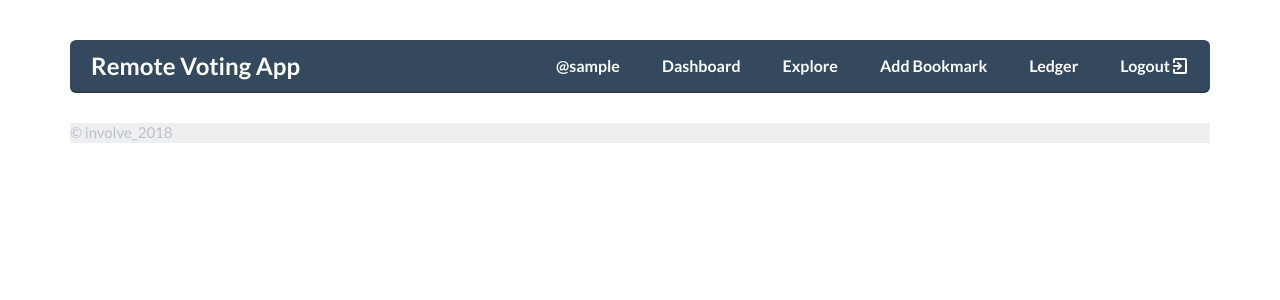
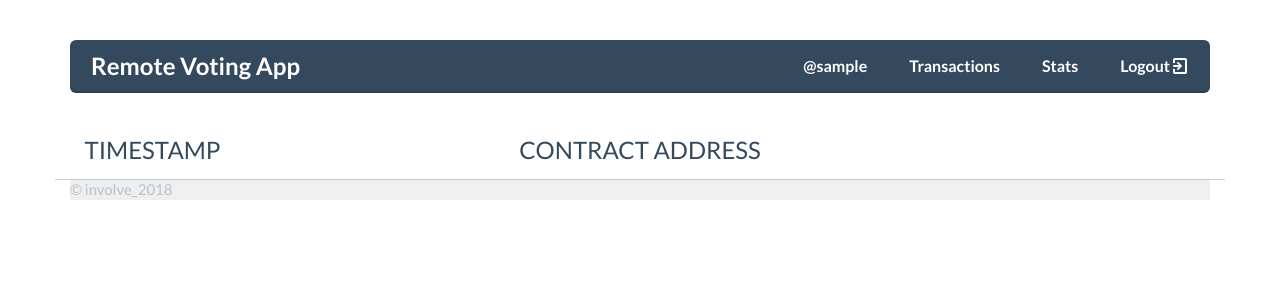
Before and after one commit to kaushiksk/involve, a Flask app: template templates/ledger.html in a window 1280 px wide. Shown: the top 300 px of the page. Run offline with Flask 2, Linux system fonts and the light colour scheme; the template is opened without the code that fills it, so the values that code supplies are empty; the visitor is signed in with stand-in values (Sample User, id 1); parts of the project's set-up code (start-up, migrations or seed data) failed here and were passed over; some libraries are stand-ins or nearby versions.

Commit message:
Transaction retrieval from smart contract done

```diff
--- a/app.py
+++ b/app.py
@@ -18,7 +18,7 @@ app = Flask(__name__)
 # Enter this information
 HOST = "localhost"
 USERNAME ="root" # change to your username and password
-PASSWORD = "appu"
+PASSWORD = "appu" #Kernelpanic
 
 app.config['MYSQL_HOST'] = HOST
 app.config['MYSQL_USER'] = USERNAME
@@ -113,7 +113,7 @@ def register():
 @app.route('/login', methods=['GET', 'POST'])
 def login():
     if 'logged_in' in session:
-        return redirect(url_for('dashboard'))
+        return redirect(url_for('transactions'))
 
     if request.method == 'POST':
         # Get form feilds
@@ -123,9 +123,10 @@ def login():
 
         session['logged_in'] = True
         session['username'] = username
+        session['admin'] = True
 
         flash('You are now logged in', 'success')
-        return redirect(url_for('dashboard'))
+        return redirect(url_for('transactions'))
 
 
     return render_template('login.html')
@@ -160,7 +161,72 @@ def dashboard():
         flash('You need to be logged in to access!', 'danger')
         return redirect(url_for('login'))
 
+@app.route('/vote', methods=['GET','POST'])
+def vote():
+    print(request.json["candidate"])
+    [candidate, c_id] = request.json["candidate"].split("-")
+    constituency = request.json["constituency"]
+    print(candidate, constituency)
 
+    transaction_hash = contract_factory.constructor(
+                            constituency.encode(), candidate.encode()).transact(transaction=transaction_details)
+
+    transaction_receipt = eth_provider.getTransactionReceipt(transaction_hash)
+    contract_address = transaction_receipt['contractAddress']
+
+    #TODO Add transaction address with timestamp into DB with candidate foreign key
+
+    cur = mysql.connection.cursor()
+    cur.execute("""INSERT
+                    INTO
+                    transactions
+                    (c_id, t_id, stamp)
+                    VALUES({0}, \'{1}\', NOW());""".format(c_id, contract_address))
+
+    cur.close();
+
+    mysql.connection.commit()
+
+    return jsonify({"address": contract_address})
+
+@app.route('/transactions', methods=['GET','POST'])
+def transactions():
+    if  request.method == 'POST':
+        # Asking for sepcific candidates transactions
+        candidate = request.json("candidate")
+
+        #TODO Query db for candidates transactions
+        transactions = False
+
+    else:
+        # GET REQUEST
+        cur = mysql.connection.cursor()
+        cur.execute("""SELECT
+                        DATE_FORMAT(stamp, '%d/%m/%Y %H:%i:%S') AS timestamp,
+                        t_id
+                        FROM transactions
+                        ORDER BY stamp DESC;""")
+
+        transactions = list(cur.fetchall())
+        cur.close()
+
+    return render_template('ledger.html', transactions=transactions)
+
+@app.route('/ledger', methods=['GET', 'POST'])
+def ledger():
+    if request.method == 'POST':
+        transaction = request.json["transaction_id"]
+        cur = mysql.connection.cursor()
+        cur.execute("""SELECT
+                        name,
+                        constituency
+                        FROM candidates C JOIN transactions T
+                        ON C.c_id=T.c_id
+                        WHERE t_id=\'{}\';""".format(transaction))
+
+        candidate = list(cur.fetchall())[0]
+        cur.close()
+        return jsonify(candidate)
 
 @app.route('/add_bookmark', methods=['GET', 'POST'])
 def add_bookmark():
@@ -203,6 +269,7 @@ def myaccount():
         flash('You need to be logged in to access!', 'danger')
         return redirect(url_for('login'))
 
+
 @app.route('/archive-toggle', methods=['POST'])
 def archive():
     return jsonify({"data":"pass"})
@@ -228,54 +295,6 @@ def logout():
     return redirect(url_for('register'))
 
 
-@app.route('/vote', methods=['GET','POST'])
-def vote():
-    [candidate, c_id] = request.json["candidate"].split("-")
-    constituency = request.json["constituency"]
-    print(candidate, constituency)
-
-    transaction_hash = contract_factory.constructor(
-                            constituency.encode(), candidate.encode()).transact(transaction=transaction_details)
-
-    transaction_receipt = eth_provider.getTransactionReceipt(transaction_hash)
-    contract_address = transaction_receipt['contractAddress']
-
-    #TODO Add transaction address with timestamp into DB with candidate foreign key
-
-    return jsonify({"address": contract_address})
-
-@app.route('/transactions', methods=['GET','POST'])
-def transactions():
-    if  request.method == 'POST':
-        # Asking for sepcific candidates transactions
-        candidate = request.json("candidate")
-
-        #TODO Query db for candidates transactions
-        transactions = False
-
-    else:
-        # GET REQUEST
-        # TODO Get all transactions from DB
-        transactions = False
-
-    return render_template('ledger.html', transactions=transactions)
-
-
-@app.route('/ledger', methods=['GET', 'POST'])
-def ledger():
-    if request.method == 'POST':
-        data = request.json["transaction_id"]
-        return jsonify({"constituency": "kar", "candidate_name": "John"})
-    else:
-        transactions = [{"timestamp": 1, "transaction_id": "A"},
-                        {"timestamp": 2, "transaction_id": "B"},
-                        {"timestamp": 3, "transaction_id": "C"},
-                        {"timestamp": 4, "transaction_id": "D"},
-                        {"timestamp": 5, "transaction_id": "E"},
-                      ]
-        return render_template('ledger.html', transactions=transactions)
-
-
 if __name__ =="__main__":
     app.secret_key = 'secret123'
     app.config['TEMPLATES_AUTO_RELOAD'] = True
--- a/templates/includes/_navbar.html
+++ b/templates/includes/_navbar.html
@@ -9,15 +9,16 @@
             </div>
             <div class="collapse navbar-collapse" id="navbar-collapse-01">
 
-              {% if session.logged_in %}
+            {% if session.logged_in %}
               <ul class="nav navbar-nav navbar-right">
-               <li><a href="/myaccount">@{{session.username}}</a></li>
-               <li><a href="/dashboard">Dashboard</a></li>
-                <li><a href="/explore">Explore</a></li>
-               <li><a href="/add_bookmark">Add Bookmark</a></li>
-                  <li><a href="/ledger">Ledger</a></li>
-               <li><a href="/logout">Logout <span class="fui-exit"></span></a></li>
+                <li><a href="/myaccount">@{{session.username}}</a></li>
+                {% if session.admin %}
+                <li><a href="/transactions">Transactions</a></li>
+                <li><a href="/stats">Stats</a><li>
+                {% endif %}
+                <li><a href="/logout">Logout <span class="fui-exit"></span></a></li>
                </ul>
+
                {%if request.path=="/dashboard" %}
                <form class="navbar-form navbar-right" method="POST" action="" role="search">
                 <div class="form-group">
@@ -31,13 +32,15 @@
               </form>
               {% endif %}
 
+
+
               {% else %}
               <ul class="nav navbar-nav navbar-right">
                 <li><a href="/">Home</a></li>
                 <li><a href="/login">Admin</a></li>
                  <li><a href="/register">Vote</a></li>
                  </ul>
-                 {% endif %}
+                {% endif %}
 
 
 
--- a/templates/ledger.html
+++ b/templates/ledger.html
@@ -1,16 +1,28 @@
 {% extends 'layout.html' %}
 {% block body %}
+ <div class="row" style=" border-bottom: 1px solid #ccc; text-align:center;">
+            <div class="col-sm-2" >
+                <h6 class="" style="text-transform:uppercase" >Timestamp</h6>
+            </div>
+            <div class="col-sm-8" >
+                <h6 class="trasac_id" style="text-transform:uppercase">Contract Address</h6>
+            </div>
+
+
+        </div>
+
     {% for transaction in transactions %}
-        <div class="row">
-            <div class="col-sm-4" >
-                <h6 class="">{{ transaction.timestamp }}</h6>
+        <div class="row" style=" border-bottom: 1px solid #ccc;text-align:center;">
+            <div class="col-sm-2" >
+                <h6 class="" style="font-size:medium;">{{ transaction.timestamp }}</h6>
             </div>
-            <div class="col-sm-4">
-                <h6 class="trasac_id">{{ transaction.transaction_id }}</h6>
+            <div class="col-sm-8">
+                <h6 class="trasac_id">{{ transaction.t_id }}</h6>
             </div>
-            <div class="col-sm-4">
-                 <button style="margin-left:1%;" class="btn btn-success view" id={{ transaction.transaction_id }}>View</button>
+            <div class="col-sm-2" style="margin-top:0.5%;">
+                 <button class="btn btn-success view" id={{ transaction.t_id }}>View</button>
             </div>
+
         </div>
     {% endfor %}
      <script type="text/javascript">
@@ -33,8 +45,8 @@
                 success: function (stuff) {
 
                     $.alert({
-                        title: 'Smart Contract Information',
-                        content: 'Constituency : ' + stuff["constituency"] + " Candidate:" + stuff["candidate_name"],
+                        title: 'Constituency : ' + stuff["constituency"] + "\n\n" + " Candidate: " + stuff["name"],
+                        content: 'Smart Contract Information',
                         icon: 'fa fa-check',
                         theme: "modern",
                         type: "green"
```
Also changed, not shown: 1 other file.
